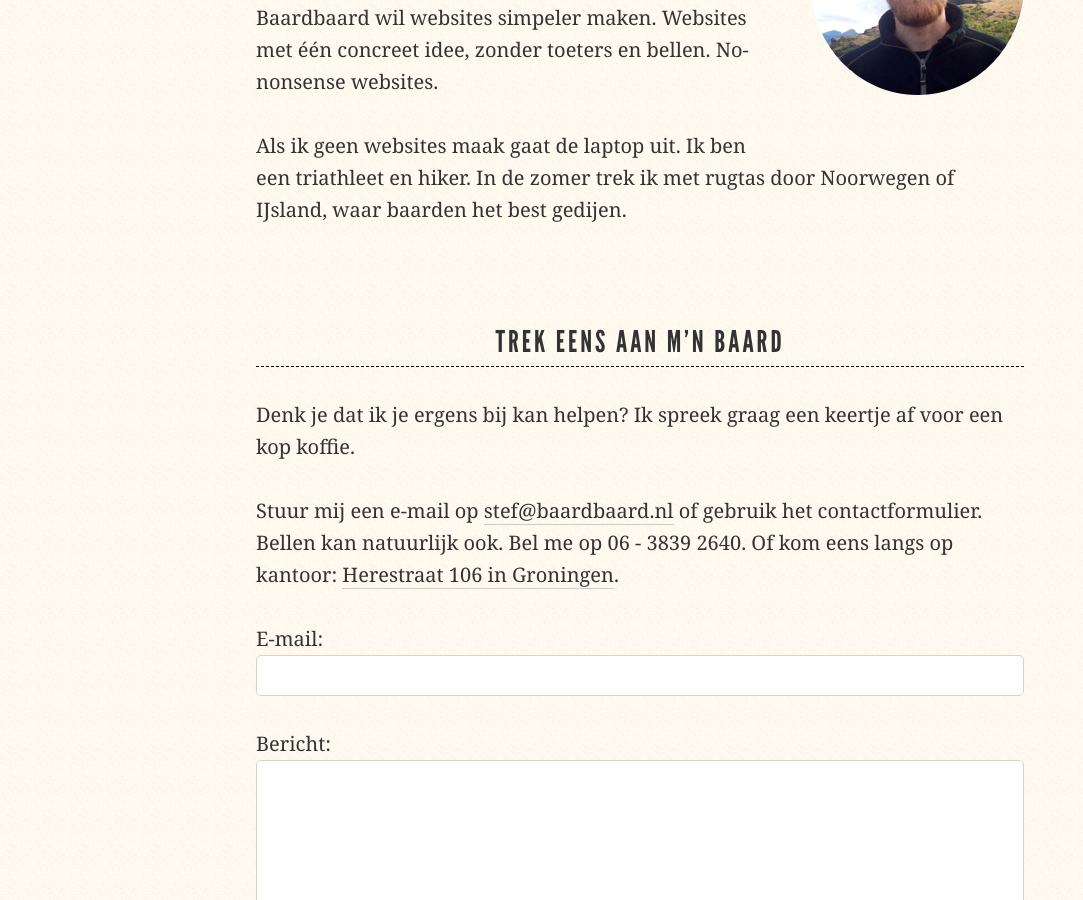
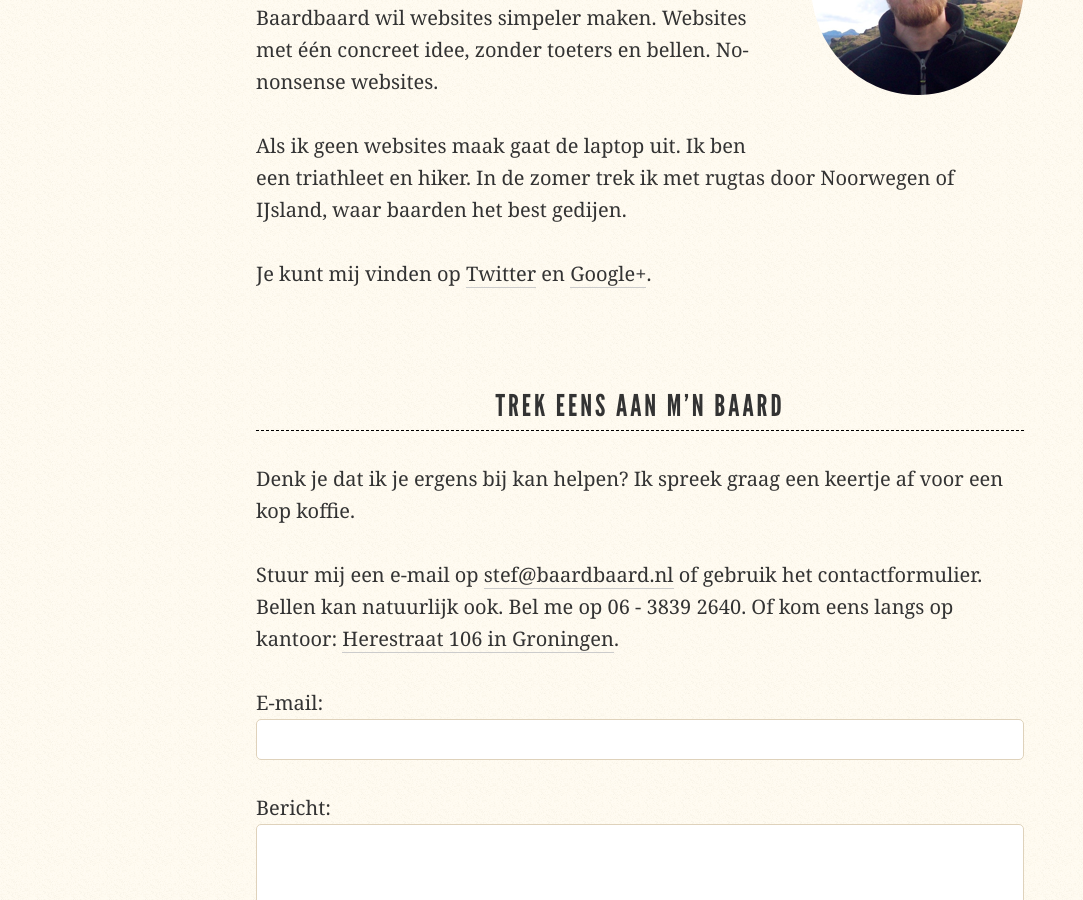
Before and after one commit to baardbaard/baardbaard.github.io, a Jekyll site: the page built from index.html, in a window 1280 px wide and 900 px high, scrolled down 4910 px. Shown: the whole window, without its empty margins (0-1083 px from the left). Built offline with Jekyll 4.4.1, drawn with Linux system fonts in a browser that asks for light colours; nearby versions of some CDN libraries.

Commit message:
Add Google+ account for better search results.

```diff
--- a/index.html
+++ b/index.html
@@ -96,6 +96,7 @@ title: Home
 		<p>Baardbaard is Stef Thoen. Ik heb een achtergrond in Informatica en Filosofie en werk als freelance web designer en developer in Groningen.</p>
 		<p>Baardbaard wil websites simpeler maken. Websites met &eacute;&eacute;n concreet idee, zonder toeters en bellen. No-nonsense websites.</p>
 		<p>Als ik geen websites maak gaat de laptop uit. Ik ben een triathleet en hiker. In de zomer trek ik met rugtas door Noorwegen of IJsland, waar baarden het best gedijen.</p>
+		<p>Je kunt mij vinden op <a href="http://twitter.com/baardbaard">Twitter</a> en <a href="https://plus.google.com/116135033199999109849/about/p/pub" rel="author">Google+</a>.</p>
 </section>
 <section id="contact" class="l-wrapper l-content l-content-page">
 	<h2 class="division">Trek eens aan m'n baard</h2>
```
Also changed, not shown: 2 other files.
